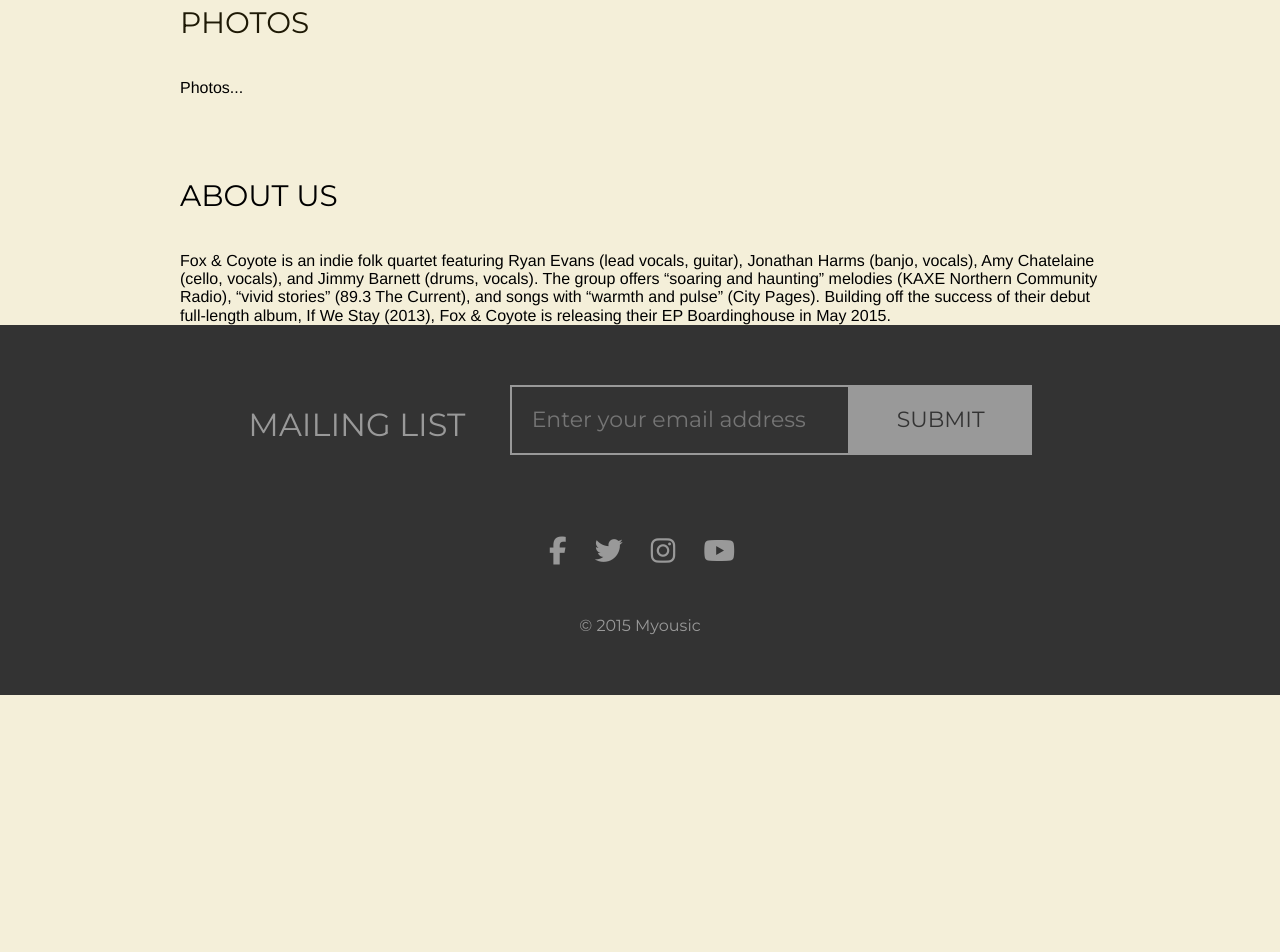
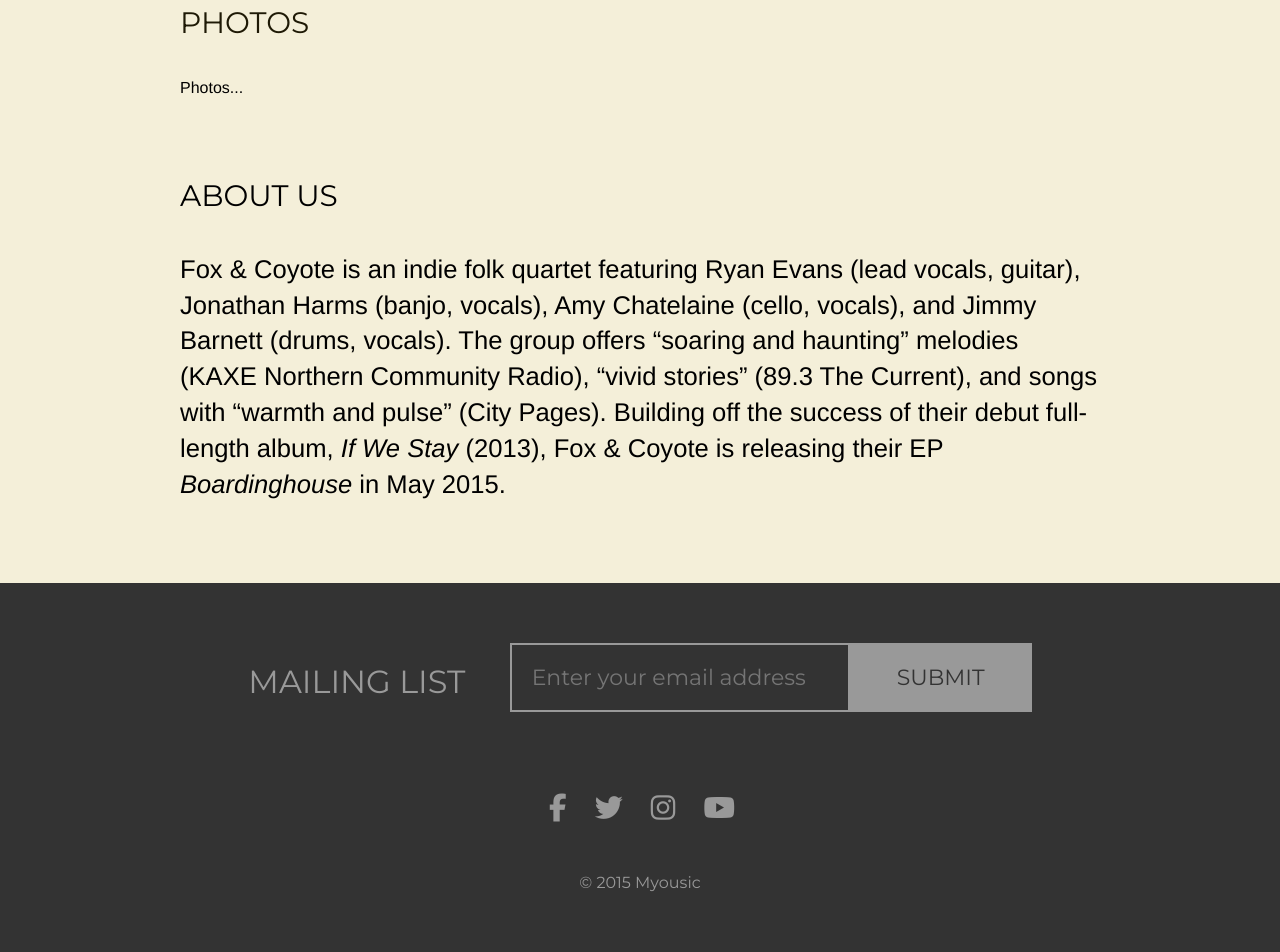
Before and after one commit to branberg/myousic-jekyll, a Jekyll site: the page built from index.html, in a window 1280 px wide. Shown: the part 3079-4031 px from the top of the page. Built offline with Jekyll 4.4.1, drawn with Linux system fonts in a browser that asks for light colours; nearby versions of some CDN libraries; library files that are not in the unit come from our copies; comment, search, counter and statistics services are not loaded; before the commit the page ends 3774 px from its top, so only the background shows below that.

Commit message:
Styled text section

```diff
--- a/_config.yml
+++ b/_config.yml
@@ -19,3 +19,4 @@ collections:
 - albums
 - shows
 - videos
+- photos
--- a/_includes/text.html
+++ b/_includes/text.html
@@ -0,0 +1,3 @@
+<div class="text-block">
+  {{ include.text }}
+</div>
--- /dev/null
+++ b/_sass/page-sections/_text.scss
@@ -0,0 +1,17 @@
+.text-block{
+
+  padding: 0 0 $spacer*4 0;
+  line-height: 1.4em;
+
+  & :first-child{margin-top: 0;}
+  & :last-child{margin-bottom: 0;}
+
+  @media (min-width: 480px) {
+    font-size: 1.25em;
+  }
+
+  @media (min-width: 768px) {
+    font-size: 1.6em;
+  }
+
+}
--- a/css/main.scss
+++ b/css/main.scss
@@ -23,6 +23,7 @@
 @import "page-sections/news-article";
 @import "page-sections/shows";
 @import "page-sections/videos";
+@import "page-sections/text";
 @import "mailing-list";
 @import "social-links";
 @import "footer";
--- a/index.html
+++ b/index.html
@@ -5,7 +5,7 @@ weight: 0
 activeWidgets: [music, news, shows, videos, photos, text]
 showLimit: 5
 textWidgetTitle: "About Us"
-textWidgetCopy: "Fox &amp; Coyote is an indie folk quartet featuring Ryan Evans (lead vocals, guitar), Jonathan Harms (banjo, vocals), Amy Chatelaine (cello, vocals), and Jimmy Barnett (drums, vocals). The group offers “soaring and haunting” melodies (KAXE Northern Community Radio), “vivid stories” (89.3 The Current), and songs with “warmth and pulse” (City Pages). Building off the success of their debut full-length album, If We Stay (2013), Fox &amp; Coyote is releasing their EP Boardinghouse in May 2015."
+textWidgetCopy: "<p>Fox &amp; Coyote is an indie folk quartet featuring Ryan Evans (lead vocals, guitar), Jonathan Harms (banjo, vocals), Amy Chatelaine (cello, vocals), and Jimmy Barnett (drums, vocals). The group offers “soaring and haunting” melodies (KAXE Northern Community Radio), “vivid stories” (89.3 The Current), and songs with “warmth and pulse” (City Pages). Building off the success of their debut full-length album, <em>If We Stay</em> (2013), Fox &amp; Coyote is releasing their EP <em>Boardinghouse</em> in May 2015.</p>"
 ---
 
 <div class="page">
@@ -51,7 +51,7 @@ textWidgetCopy: "Fox &amp; Coyote is an indie folk quartet featuring Ryan Evans
         {% endif %}
 
         {% if w == 'text' %}
-          {{ page.textWidgetCopy }}
+          {% include text.html text=page.textWidgetCopy %}
         {% endif %}
 
       </div>
```
Also changed, not shown: _photos/Fallout_dark.jpg (added), _photos/Grass_smaller.jpg (added), _photos/Truth_smaller.jpg (added), _photos/Wedding_headshots.jpg (added), _photos/Winona.jpg (added).
